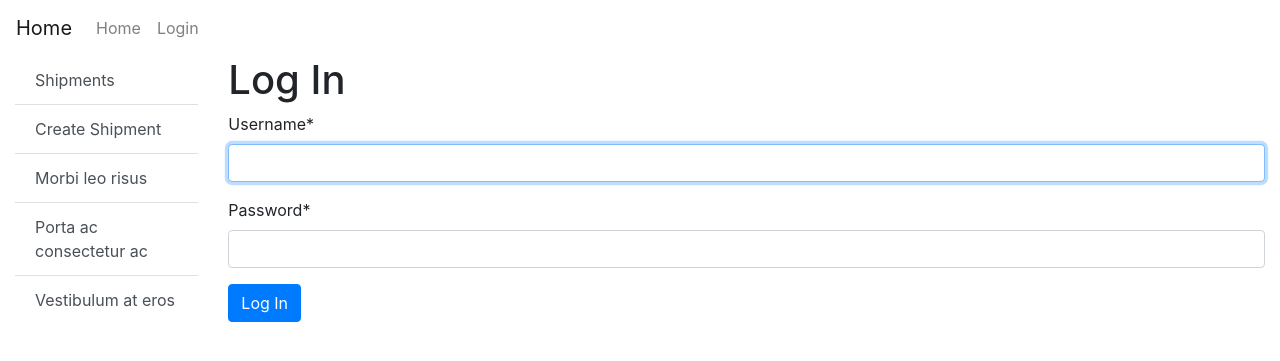
After one commit to LPennicott/warehouse_management_system, a Django app: page /accounts/login/ in a window 1280 px wide. The commit adds this page. Shown: the top 361 px of the page. Run offline with Django 3.2, Linux system fonts and the light colour scheme; some libraries are stand-ins or nearby versions.

Commit message:
Created shipment delete view, template, and login/logout pages.

```diff
--- a/shipments/models.py
+++ b/shipments/models.py
@@ -72,6 +72,9 @@ class ShippingUnits(models.Model):
     def cbm(self):
         pass
 
+    def identifier(self):
+        return (str(self.locations) + "-" + str(self.on_hand))
+
     def days_in_house(self):
         return str(datetime.date.today() - self.create_date).split(',')[0]
 
--- a/shipments/urls.py
+++ b/shipments/urls.py
@@ -9,4 +9,8 @@ urlpatterns = [
     path('shipments/', views.shipment_list, name='shipment_list'),
     path('shipments/<int:pk>', views.shipment_detail, name='shipment_detail'),
     path('shipments/create', views.shipment_create, name='shipment_create'),
+    path('shipments/update/<int:pk>', views.UpdateShipmentView.as_view(),
+         name='shipment_update'),
+    path('shipments/delete/<int:pk>', views.DeleteShipmentView.as_view(),
+         name='shipment_delete')
 ]
--- a/templates/_base.html
+++ b/templates/_base.html
@@ -19,17 +19,20 @@
           <div class="collapse navbar-collapse" id="navbarNav">
             <ul class="navbar-nav">
               <li class="nav-item">
-                <a class="nav-link" href="#">Home <span class="sr-only">(current)</span></a>
+                <a class="nav-link" href="{% url 'shipments:homepage' %}">Home <span class="sr-only">(current)</span></a>
+              </li>
+              {% if user.is_authenticated %}
+              <li class="nav-item">
+                <a class="nav-link" href="{% url 'shipments:shipment_create' %}">Create Shipment</a>
               </li>
               <li class="nav-item">
-                <a class="nav-link" href="#">Features</a>
+                <a class="nav-link" href="{% url 'logout' %}">Logout</a>
               </li>
+              {% else %}
               <li class="nav-item">
-                <a class="nav-link" href="#">Pricing</a>
+                <a class="nav-link" href="{% url 'login' %}">Login</a>
               </li>
-              <li class="nav-item">
-                <a class="nav-link disabled" href="#" tabindex="-1" aria-disabled="true">Disabled</a>
-              </li>
+              {% endif %}
             </ul>
           </div>
         </nav>
--- /dev/null
+++ b/templates/registration/login.html
@@ -0,0 +1,14 @@
+{% extends '_base.html' %}
+{% load crispy_forms_tags %}
+
+{% block title %}Login{% endblock title %}
+
+{% block content %}
+<h1>Log In</h1>
+
+<form method="post">
+    {% csrf_token %}
+    {{ form|crispy }}
+    <button type="submit" class="btn btn-primary">Log In</button>
+</form>
+{% endblock content %}
--- a/templates/shipments/shipment_create.html
+++ b/templates/shipments/shipment_create.html
@@ -7,7 +7,7 @@
 <div class="container">
     <form method="POST">
         {% csrf_token %}
-        {% crispy form %}
+        {{ form|crispy }                }
     </form>
 </div>
 {% endblock content %}
--- a/templates/shipments/shipment_list.html
+++ b/templates/shipments/shipment_list.html
@@ -24,7 +24,7 @@
     <tbody>
     {% for shipment in shipments %}
         <tr>
-            <td scope="col"><a href="{{ shipment.get_absolute_url }}">{{ shipment.locations }}-{{ shipment.on_hand }}</a></td>
+            <td scope="col"><a href="{{ shipment.get_absolute_url }}">{{ shipment.identifier }}</a></td>
             <td scope="col">{{ shipment.create_date }}</td>
             <td scope="col">{{ shipment.shipper }}</td>
             <td scope="col">{{ shipment.consignee }}</td>
@@ -36,7 +36,7 @@
               <div class="modal-dialog" role="document">
                 <div class="modal-content">
                   <div class="modal-header">
-                    <h5 class="modal-title" id="exampleModalLabel">Shipment {{ shipment.locations }} - {{ shipment.on_hand }} Remarks</h5>
+                    <h5 class="modal-title" id="exampleModalLabel">Shipment {{ shipment.identifier }} Remarks</h5>
                     <button type="button" class="close" data-dismiss="modal" aria-label="Close">
                       <span aria-hidden="true">&times;</span>
                     </button>
--- a/wms/settings/base.py
+++ b/wms/settings/base.py
@@ -125,3 +125,5 @@ MEDIA_URL = '/media/'
 AUTH_USER_MODEL = 'users.CustomUser'
 
 CRISPY_TEMPLATE_PACK = 'bootstrap4'
+LOGIN_REDIRECT_URL = 'shipments:homepage'
+LOGOUT_REDIRECT_URL = 'shipments:homepage'
```
Also changed, not shown: shipments/views.py (+7 -2 lines), templates/home.html (+9 -4 lines), templates/shipments/shipment_delete.html (added, +14 -0 lines), templates/shipments/shipment_detail.html (+5 -2 lines), templates/shipments/shipment_update.html (+13 -1 lines).
